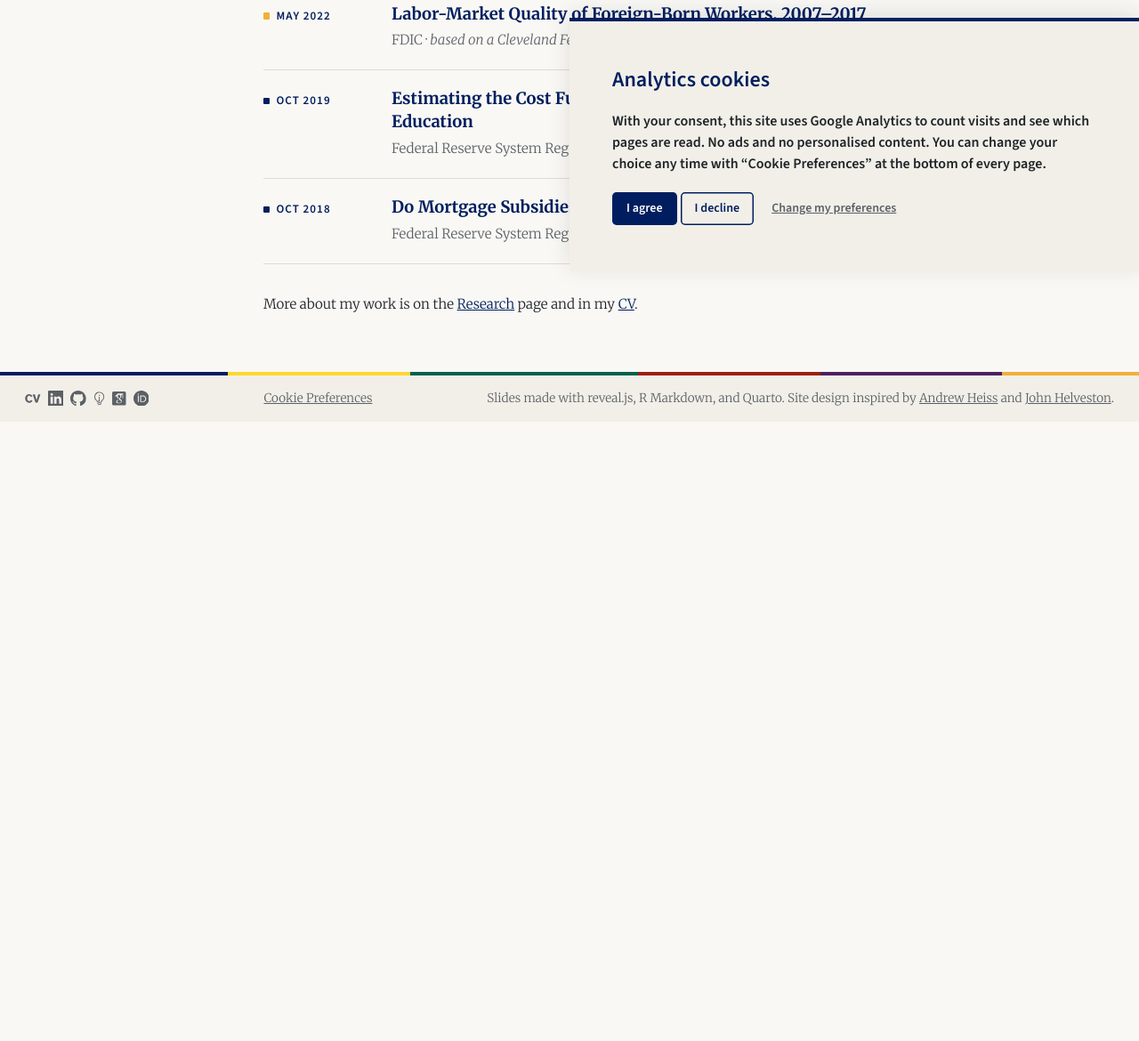
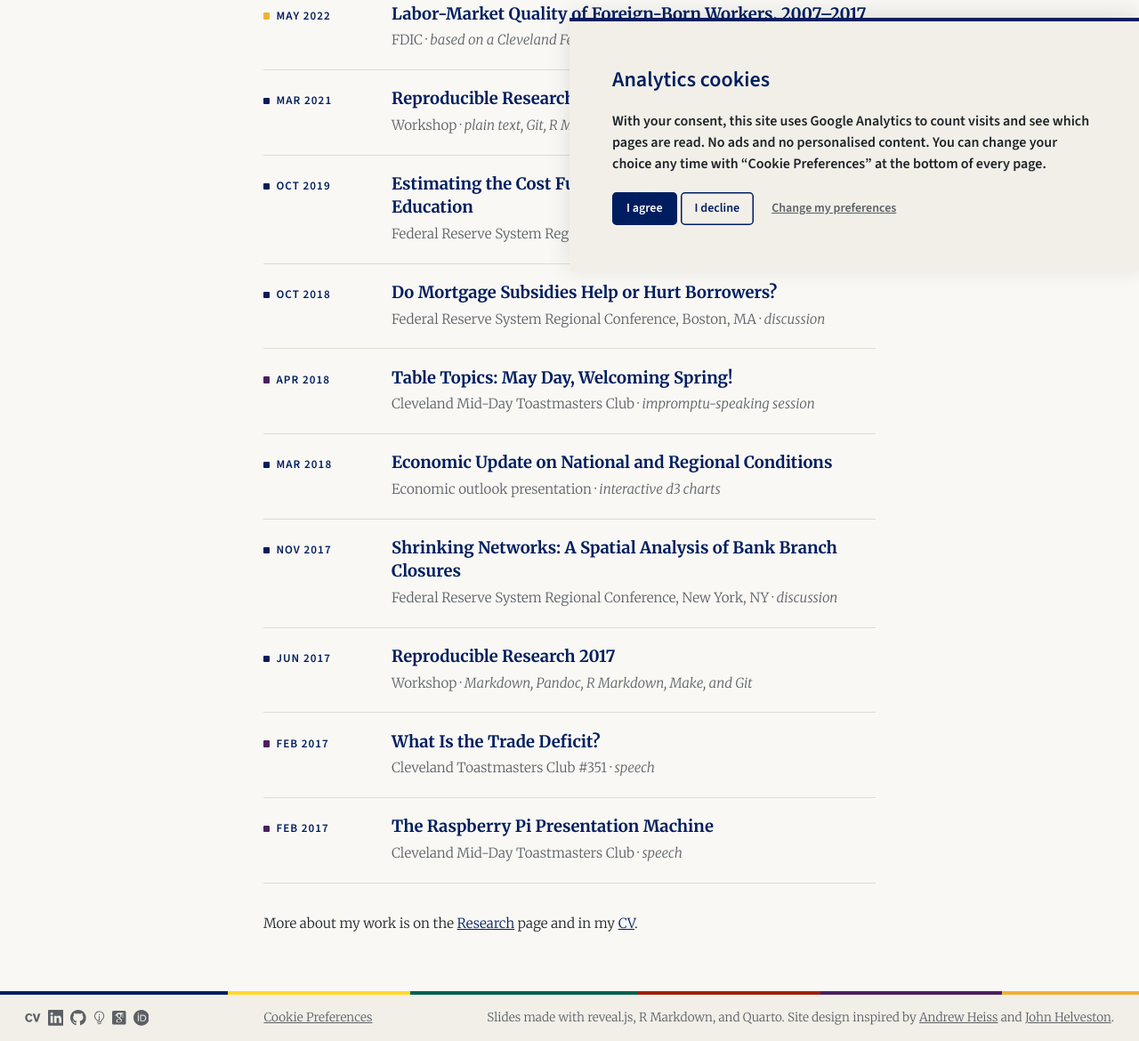
Before and after one commit to rubenhm/talks, a plain HTML site: page index.html in a window 1280 px wide. Shown: the part 495-1665 px from the top of the page at 89% size. Before the commit the page ends 969 px from the top, so only its background shows below. Drawn offline with Linux system fonts and the light colour scheme.

Commit message:
Add seven older talks as submodules and list them on the landing page
econ-update, sysreg2017, reproducible-research-2017/2021, and three
Toastmasters decks (tm-topics, tm-trade-deficit, tm-presentation-machine).
Sanitized copies; no third-party requests. Toastmasters entries get their
own tick colour.

Co-Authored-By: Claude Opus 5.5 <noreply@anthropic.com>

```diff
--- a/index.html
+++ b/index.html
@@ -314,6 +314,7 @@
     .talk[data-org="key"] { --tick: var(--key-red-dark); }
     .talk[data-org="fdic"] { --tick: var(--avon-gold); }
     .talk[data-org="fed"] { --tick: var(--ur-navy); }
+    .talk[data-org="tm"] { --tick: var(--avon-purple); }
 
     .talk h2 {
       margin: 0;
@@ -432,7 +433,7 @@
   <div class="title-banner">
     <div class="inner">
       <h1>Previous Talks</h1>
-      <p>Slides from seminars and conference discussions.</p>
+      <p>Slides from seminars, conference discussions, workshops, and Toastmasters speeches.</p>
     </div>
   </div>
 
@@ -462,6 +463,13 @@
         </div>
       </li>
       <li class="talk" data-org="fed">
+        <div class="talk-when"><time datetime="2021-03-27">Mar 2021</time></div>
+        <div>
+          <h2><a href="https://rubenhm.org/talks/reproducible-research-2021/">Reproducible Research 2021</a></h2>
+          <p>Workshop &middot; <span class="kind">plain text, Git, R Markdown, and the command line</span></p>
+        </div>
+      </li>
+      <li class="talk" data-org="fed">
         <div class="talk-when"><time datetime="2019-10">Oct 2019</time></div>
         <div>
           <h2><a href="https://rubenhm.org/talks/sysreg2019/">Estimating the Cost Function of Connecticut Public K–12 Education</a></h2>
@@ -473,6 +481,48 @@
         <div>
           <h2><a href="https://rubenhm.org/talks/sysreg2018/">Do Mortgage Subsidies Help or Hurt Borrowers?</a></h2>
           <p>Federal Reserve System Regional Conference, Boston, MA &middot; <span class="kind">discussion</span></p>
+        </div>
+      </li>
+      <li class="talk" data-org="tm">
+        <div class="talk-when"><time datetime="2018-04">Apr 2018</time></div>
+        <div>
+          <h2><a href="https://rubenhm.org/talks/tm-topics/">Table Topics: May Day, Welcoming Spring!</a></h2>
+          <p>Cleveland Mid-Day Toastmasters Club &middot; <span class="kind">impromptu-speaking session</span></p>
+        </div>
+      </li>
+      <li class="talk" data-org="fed">
+        <div class="talk-when"><time datetime="2018-03">Mar 2018</time></div>
+        <div>
+          <h2><a href="https://rubenhm.org/talks/econ-update/">Economic Update on National and Regional Conditions</a></h2>
+          <p>Economic outlook presentation &middot; <span class="kind">interactive d3 charts</span></p>
+        </div>
+      </li>
+      <li class="talk" data-org="fed">
+        <div class="talk-when"><time datetime="2017-11">Nov 2017</time></div>
+        <div>
+          <h2><a href="https://rubenhm.org/talks/sysreg2017/">Shrinking Networks: A Spatial Analysis of Bank Branch Closures</a></h2>
+          <p>Federal Reserve System Regional Conference, New York, NY &middot; <span class="kind">discussion</span></p>
+        </div>
+      </li>
+      <li class="talk" data-org="fed">
+        <div class="talk-when"><time datetime="2017-06-16">Jun 2017</time></div>
+        <div>
+          <h2><a href="https://rubenhm.org/talks/reproducible-research-2017/">Reproducible Research 2017</a></h2>
+          <p>Workshop &middot; <span class="kind">Markdown, Pandoc, R Markdown, Make, and Git</span></p>
+        </div>
+      </li>
+      <li class="talk" data-org="tm">
+        <div class="talk-when"><time datetime="2017-02">Feb 2017</time></div>
+        <div>
+          <h2><a href="https://rubenhm.org/talks/tm-trade-deficit/">What Is the Trade Deficit?</a></h2>
+          <p>Cleveland Toastmasters Club #351 &middot; <span class="kind">speech</span></p>
+        </div>
+      </li>
+      <li class="talk" data-org="tm">
+        <div class="talk-when"><time datetime="2017-02">Feb 2017</time></div>
+        <div>
+          <h2><a href="https://rubenhm.org/talks/tm-presentation-machine/">The Raspberry Pi Presentation Machine</a></h2>
+          <p>Cleveland Mid-Day Toastmasters Club &middot; <span class="kind">speech</span></p>
         </div>
       </li>
     </ol>
```
Also changed, not shown: 2 other files.
